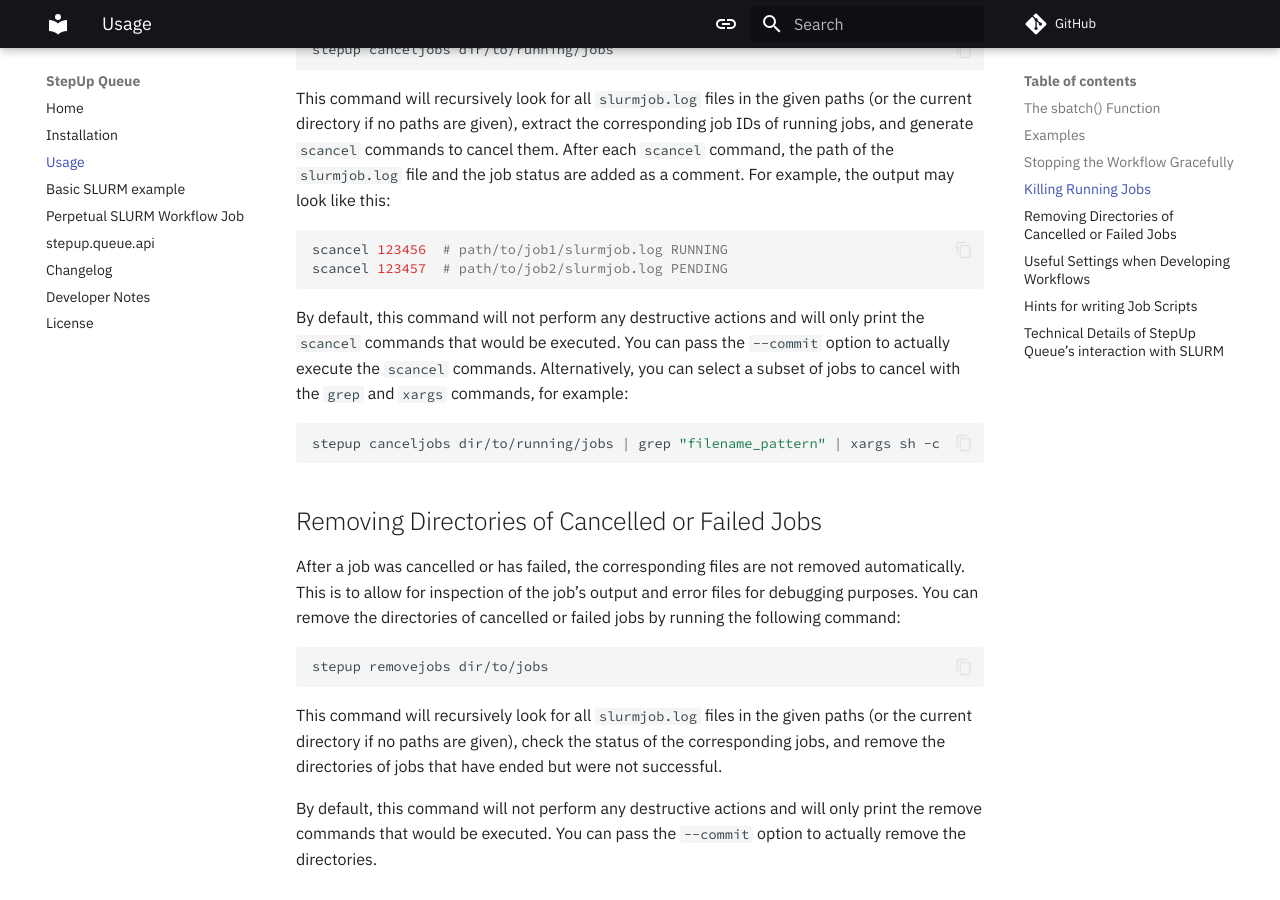
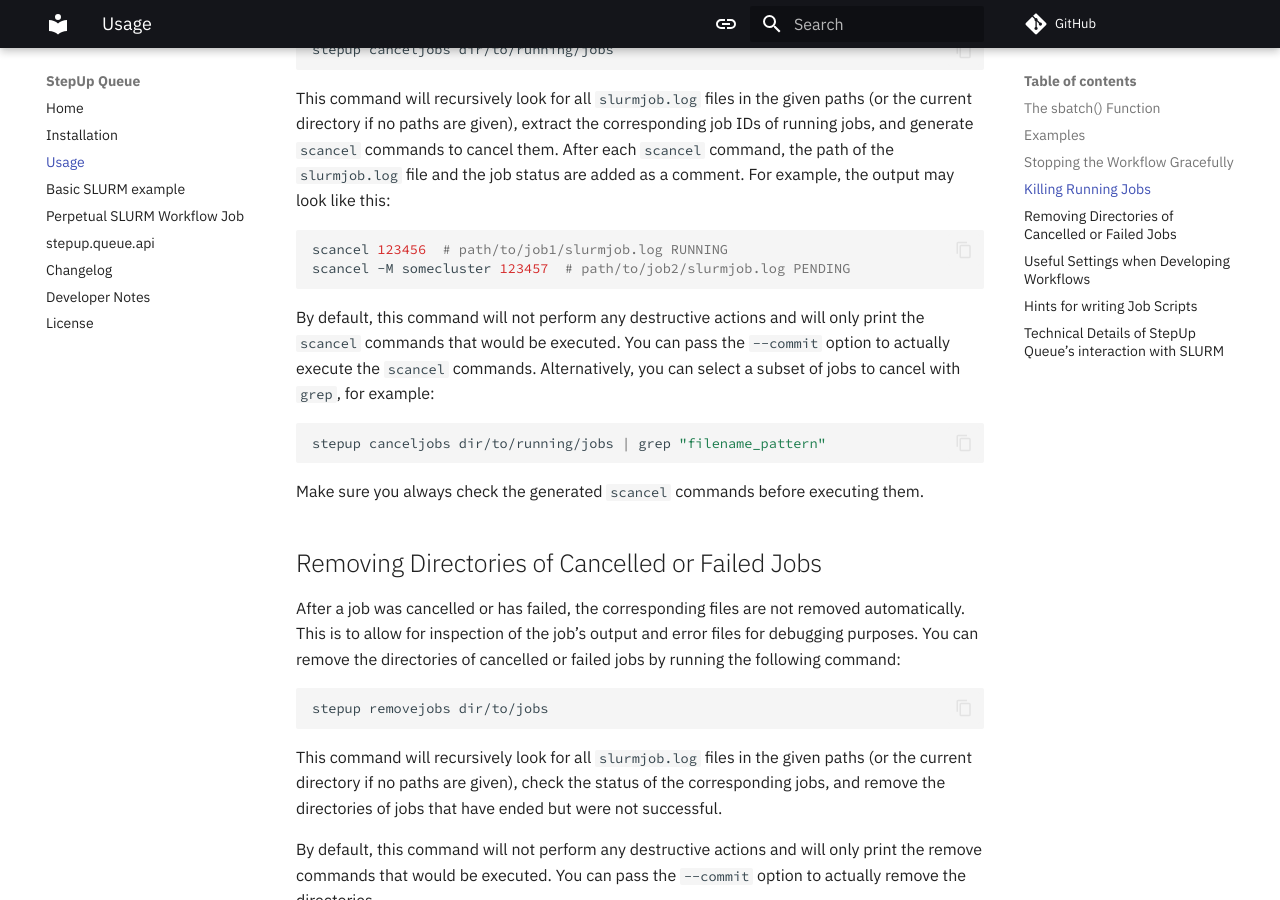
Before and after one commit to reproducible-reporting/stepup-queue, an MkDocs documentation site: the page built from docs/usage.md, in a window 1280 px wide and 900 px high, scrolled down 2726 px. Built offline with MkDocs 1.6.1 and Material for MkDocs 9.7.7, drawn with Linux system fonts in a browser that asks for light colours; comment, search, counter and statistics services are not loaded; the version menu is left out.

Commit message:
Documentation improvements

````diff
--- a/docs/usage.md
+++ b/docs/usage.md
@@ -134,17 +134,19 @@ For example, the output may look like this:
 
 ```bash
 scancel 123456  # path/to/job1/slurmjob.log RUNNING
-scancel 123457  # path/to/job2/slurmjob.log PENDING
+scancel -M somecluster 123457  # path/to/job2/slurmjob.log PENDING
 ```
 
 By default, this command will not perform any destructive actions
 and will only print the `scancel` commands that would be executed.
 You can pass the `--commit` option to actually execute the `scancel` commands.
-Alternatively, you can select a subset of jobs to cancel with the `grep` and `xargs` commands, for example:
+Alternatively, you can select a subset of jobs to cancel with `grep`, for example:
 
 ```bash
-stepup canceljobs dir/to/running/jobs | grep "filename_pattern" | xargs sh -c
+stepup canceljobs dir/to/running/jobs | grep "filename_pattern"
 ```
+
+Make sure you always check the generated `scancel` commands before executing them.
 
 ## Removing Directories of Cancelled or Failed Jobs
 
````
Also changed, not shown: 2 other files.
